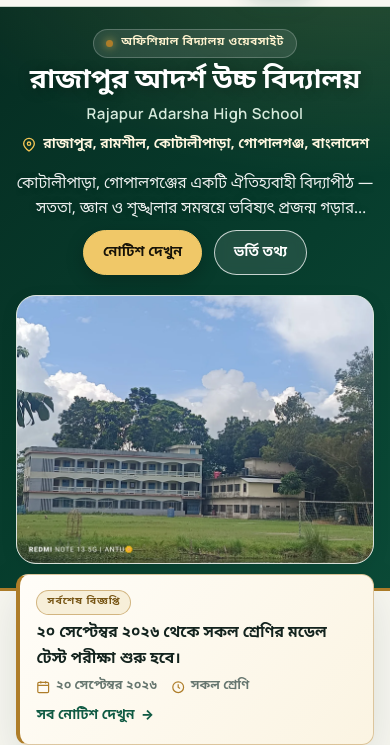
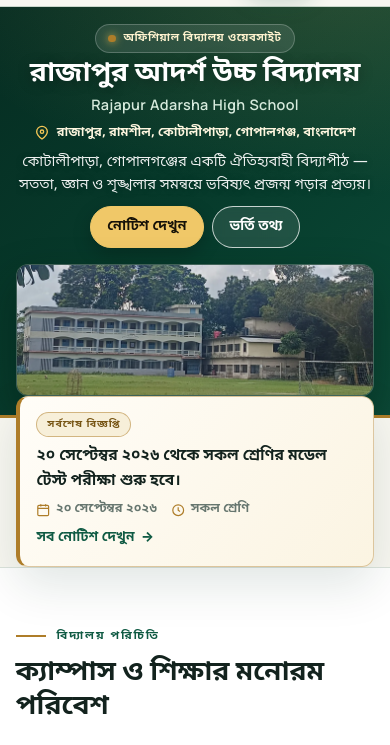
Before and after one commit to StudentOSNayan/RajapurAdarshaHighSchool, a plain HTML site: page index.html in a window 390 px wide. Shown: the part 62-807 px from the top of the page. Drawn offline with Linux system fonts and the light colour scheme.

Commit message:
Compact the homepage hero and stop the photo dominating it
The hero photo card was silently losing its sizing rules: .hero-media img
used the same specificity as the later .photo-frame img rule, so the generic
4:3 aspect ratio won and the school building rendered as a tall block that
set the hero height — worst on phones.

- scope the hero figure rules as .home-hero .hero-media so they beat .photo-frame
- cap the photo at every breakpoint (130px phones, 146px base, 226px tablet,
  264px desktop) and keep it landscape 16:9 / 16:6.4 with object-fit: cover
- frame the crop with object-position so the low-sitting building stays visible
- tighten mobile hero padding, gaps, kicker/lead/CTA spacing; clamp tagline to
  2 lines; deepen the notice card overlap so "সর্বশেষ বিজ্ঞপ্তি" peeks into
  the first viewport
- desktop hero grid rebalanced to 1.12fr / 0.88fr, shorter vertical padding
- drop the leftover dead .hero-compact rules from the old hero markup

No HTML, content, data or Academic Performance changes.

Co-authored-by: arena-agent <297053741+arena-agent@users.noreply.github.com>

```diff
--- a/assets/css/style.css
+++ b/assets/css/style.css
@@ -447,11 +447,13 @@ address { font-style: normal; }
   background: rgba(255, 255, 255, 0.22);
 }
 
-/* Compact premium hero — split layout, real photo in a rounded card */
+/* Compact premium hero — split layout, real photo in a rounded card.
+   The photo never drives the hero height: every breakpoint caps it with
+   max-height, so the school identity + latest notice stay above the fold. */
 .home-hero {
   position: relative;
   overflow: hidden;
-  padding: clamp(1.7rem, 3.6vw, 3rem) 0;
+  padding: clamp(1.55rem, 2.7vw, 2.4rem) 0;
   background:
     radial-gradient(44rem 24rem at 90% -12%, rgba(240, 199, 104, 0.16), transparent 62%),
     linear-gradient(135deg, var(--emerald-dark) 0%, var(--emerald-deep) 56%, #0b4a37 100%);
@@ -463,7 +465,7 @@ address { font-style: normal; }
   position: relative;
   z-index: 1;
   display: grid;
-  gap: clamp(0.9rem, 2vw, 1.6rem);
+  gap: clamp(0.68rem, 1.4vw, 1.25rem);
   align-items: center;
 }
 
@@ -476,12 +478,10 @@ address { font-style: normal; }
 
 @media (min-width: 920px) {
   .hero-grid {
-    grid-template-columns: minmax(0, 1.06fr) minmax(0, 0.94fr);
-    gap: clamp(2rem, 4vw, 3.6rem);
+    grid-template-columns: minmax(0, 1.12fr) minmax(0, 0.88fr);
+    gap: clamp(1.8rem, 3.4vw, 3rem);
   }
   .hero-copy { max-width: none; text-align: left; }
-  .hero-compact .hero-actions { justify-content: flex-start; }
-  .hero-compact .hero-kicker-compact { margin-inline: 0; }
 }
 
 .hero-kicker-compact {
@@ -535,26 +535,6 @@ address { font-style: normal; }
   text-shadow: 0 1px 8px rgba(0, 0, 0, 0.25);
 }
 
-/* Phones: keep the hero above the fold — clamp the tagline to two lines */
-@media (max-width: 639px) {
-  .home-hero { padding: 1.35rem 0 1.5rem; }
-  .hero-kicker-compact { margin-bottom: 0.45rem; }
-  .home-hero h1 { margin-bottom: 0.2rem; }
-  .hero-sub-en { margin-bottom: 0.45rem; }
-  .hero-lead {
-    margin-bottom: 0.55rem;
-    font-size: 0.95rem;
-    line-height: 1.6;
-    display: -webkit-box;
-    -webkit-line-clamp: 2;
-    -webkit-box-orient: vertical;
-    overflow: hidden;
-  }
-  .hero-location { margin-bottom: 0.8rem; font-size: 0.8rem; }
-  .hero-actions { margin-bottom: 0.55rem; }
-  .hero-media { margin-top: 0; }
-}
-
 @media (min-width: 920px) { .hero-lead { margin-inline: 0; } }
 
 .hero-location {
@@ -594,43 +574,81 @@ address { font-style: normal; }
   .home-hero .btn { min-height: 47px; padding: 0.8rem 1.35rem; }
 }
 
-/* School photo card beside the hero copy (below it on small screens) */
-.hero-media {
+/* School photo card beside the hero copy (below it on small screens).
+   Scoped with .home-hero on purpose: the generic .photo-frame rules live later
+   in this file with equal specificity, and unscoped they would silently win —
+   re-inflating the photo to a tall 4:3 block that dominates the hero. */
+.home-hero .hero-media {
   margin: 0;
   padding: 0;
   overflow: hidden;
-  border-color: rgba(255, 255, 255, 0.24);
+  border: 1px solid rgba(255, 255, 255, 0.24);
+  border-radius: var(--radius-sm);
   background: rgba(4, 26, 19, 0.35);
-  box-shadow: 0 22px 52px rgba(3, 24, 17, 0.45);
-}
-
-.hero-media img {
-  aspect-ratio: 16 / 7.4;
+  box-shadow: 0 18px 40px rgba(3, 24, 17, 0.42);
+}
+
+.home-hero .hero-media img {
+  width: 100%;
+  aspect-ratio: 16 / 7.2;
+  max-height: 146px;
   object-fit: cover;
-}
-
-.hero-media figcaption { display: none; }
+  /* The building sits low in this frame, so a short landscape crop must favour
+     the lower part of the photo — otherwise the strip would show only sky. */
+  object-position: center 80%;
+}
+
+.home-hero .hero-media figcaption { display: none; }
 
 @media (min-width: 640px) {
-  .hero-media { border-radius: var(--radius); }
-  .hero-media img { aspect-ratio: 16 / 9.2; }
+  .home-hero .hero-media { border-radius: var(--radius); }
+  .home-hero .hero-media img { aspect-ratio: 16 / 9; max-height: 226px; }
 }
 
 @media (min-width: 920px) {
-  .hero-media { border-radius: var(--radius-lg); }
-  .hero-media img { aspect-ratio: 4 / 3; }
-  .hero-media figcaption {
+  .home-hero .hero-media { border-radius: var(--radius-lg); }
+  /* Landscape and height-capped, so the photo can never set the hero height */
+  .home-hero .hero-media img { aspect-ratio: 16 / 9; max-height: 264px; object-position: center 62%; }
+  .home-hero .hero-media figcaption {
     display: block;
+    padding: 0.58rem 0.95rem;
     color: var(--muted);
     background: rgba(255, 255, 255, 0.94);
+    font-size: 0.76rem;
   }
+}
+
+/* Phones: keep the hero above the fold — tagline clamped to two lines and
+   every vertical gap tightened so the notice card peeks into screen one.
+   Placed after the base rules above so these overrides actually win. */
+@media (max-width: 639px) {
+  .home-hero { padding: 1.05rem 0 1.15rem; }
+  .hero-kicker-compact { margin-bottom: 0.35rem; font-size: 0.68rem; }
+  .home-hero h1 { margin-bottom: 0.15rem; }
+  .hero-sub-en { margin-bottom: 0.3rem; font-size: 0.9rem; }
+  .hero-lead {
+    margin-bottom: 0.5rem;
+    font-size: 0.92rem;
+    line-height: 1.55;
+    display: -webkit-box;
+    -webkit-line-clamp: 2;
+    -webkit-box-orient: vertical;
+    overflow: hidden;
+  }
+  .home-hero .hero-location { margin-bottom: 0.6rem; font-size: 0.78rem; }
+  .hero-actions { gap: 0.55rem; }
+  .home-hero .hero-actions { margin-bottom: 0.2rem; }
+  .home-hero .btn { min-height: 42px; padding: 0.62rem 1rem; font-size: 0.88rem; }
+  .home-hero .hero-media { margin-top: 0.15rem; }
+  /* Short landscape strip: wide but only ~130px tall on a 360px phone */
+  .home-hero .hero-media img { aspect-ratio: 16 / 6.4; max-height: 130px; }
 }
 
 /* Latest notice card — overlaps the hero for immediate visibility */
 .home-notice {
   position: relative;
   z-index: 2;
-  margin-top: -1.1rem;
+  margin-top: -1.35rem;
 }
 
 @media (min-width: 640px) { .home-notice { margin-top: -1.5rem; } }
```
